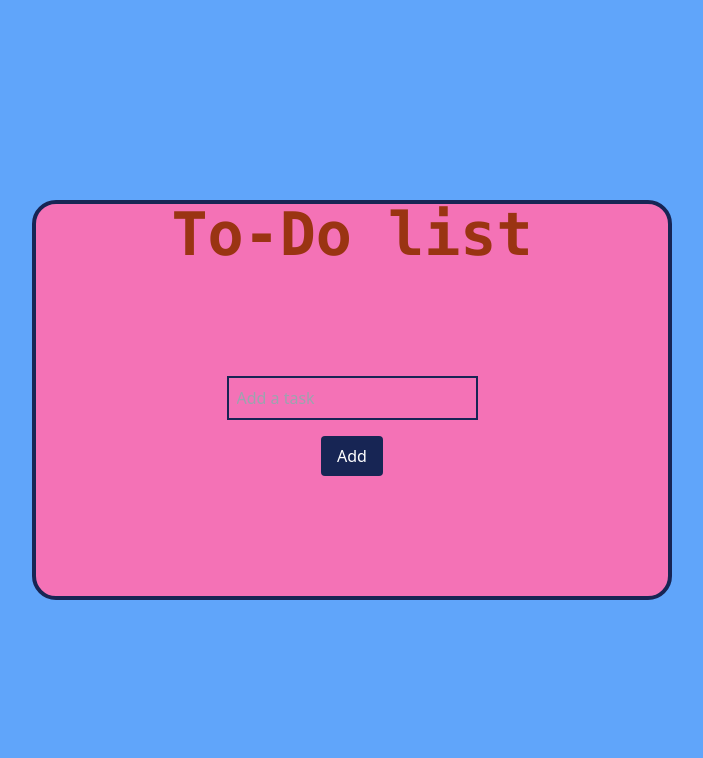
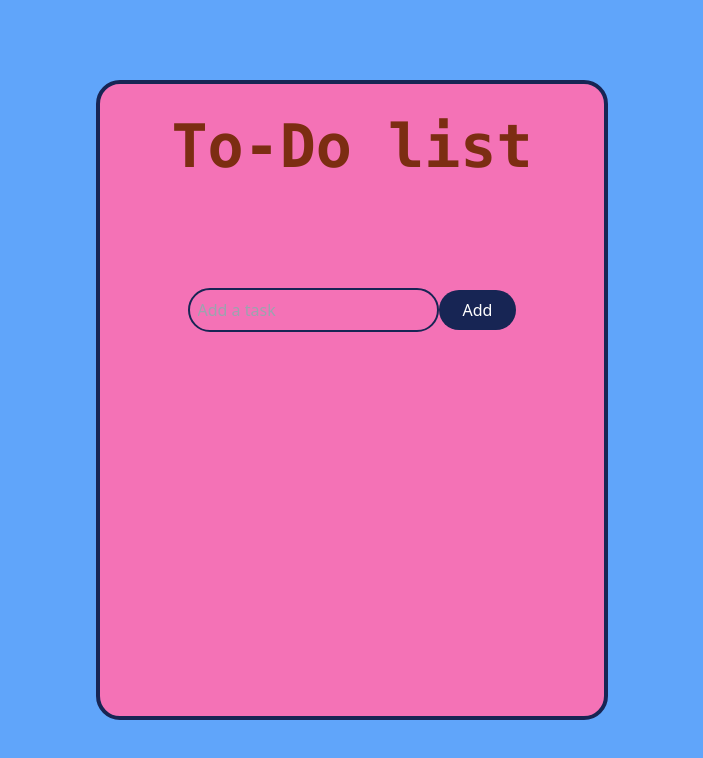
Before and after one commit to one8ashu/To-do-list, a website: page index.html in a window 1280 px wide. Shown: the whole page, without its empty margins (288-991 px from the left). Drawn offline with nearby package versions, Linux system fonts and the light colour scheme.

Commit message:
Update 1

```diff
--- a/index.html
+++ b/index.html
@@ -9,33 +9,29 @@
   <body class="bg-blue-400">
     <div class="flex items-center justify-center h-screen">
       <div
-        class="flex flex-col items-center bg-pink-400 w-1/2 h-1/2 rounded-3xl border-4 border-blue-950"
+        class="flex flex-col items-center bg-pink-400 w-2/5 h-4/5 rounded-3xl border-4 border-blue-950"
       >
         <h1
-          class="font-mono text-6xl font-bold justify-center align-middle text-orange-800"
+          class="font-mono text-6xl font-extrabold justify-center align-middle text-orange-900 pt-8"
         >
           To-Do list
         </h1>
 
-        <div class="flex flex-col items-center p-28">
-          <div class="mb-4">
-            <input
-              class="bg-transparent text-black border-2 border-blue-950 p-2"
-              type="text"
-              id="taskInput"
-              placeholder="Add a task"
-            />
-          </div>
+        <div class="flex flex-row items-center p-28">
+          <input
+            class="bg-transparent text-black border-2 border-blue-950 p-2 rounded-3xl"
+            type="text"
+            id="taskInput"
+            placeholder="Add a task"
+          />
           <button
-            class="bg-blue-950 text-white px-4 py-2 rounded"
+            class="bg-blue-950 text-white px-6 py-2 rounded-3xl"
             onclick="addTask()"
           >
             Add
           </button>
         </div>
-        <div class="mt-4">
-          <ul id="taskList"></ul>
-        </div>
+        <ul class="mt-4" id="taskList"></ul>
       </div>
     </div>
 
```
